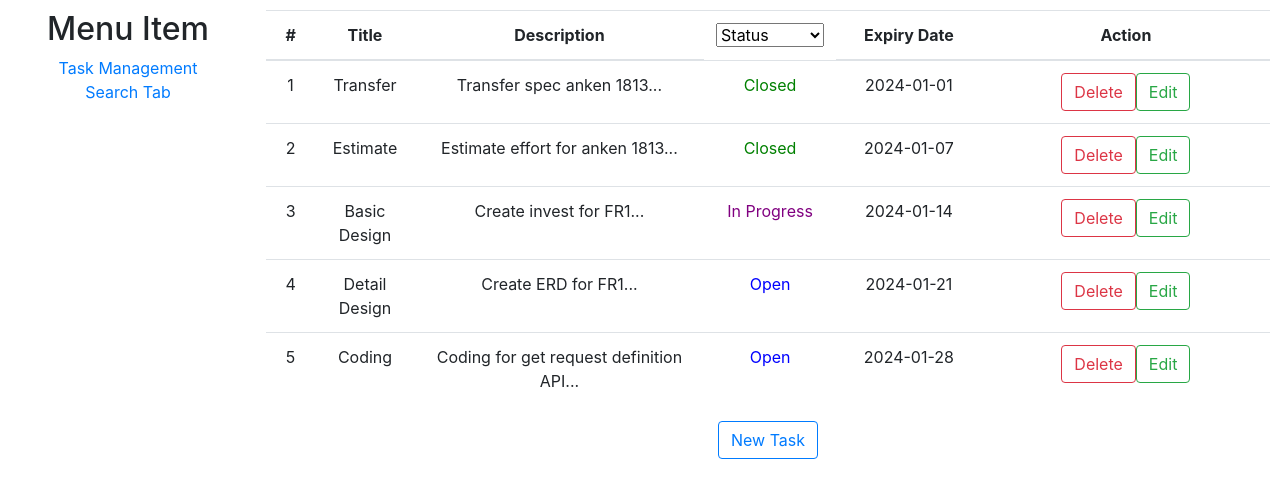
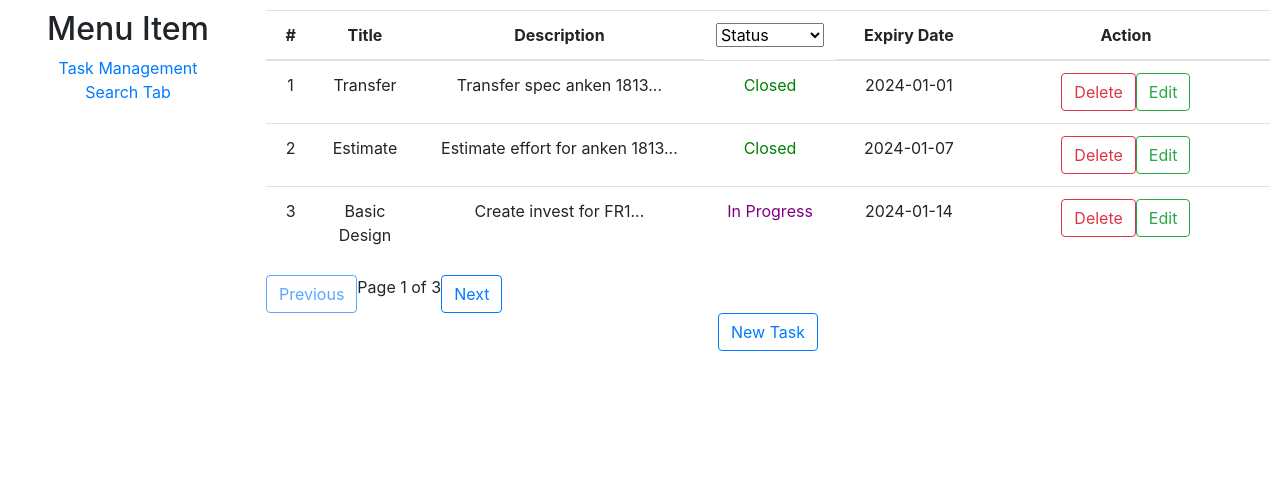
Before and after one commit to nhatyg/taskManagement, a React (Create React App) app: page / in a window 1280 px wide. Shown: the top 498 px of the page. Built offline with nearby package versions, Linux system fonts and the light colour scheme.

Commit message:
add handlePageChange

```diff
--- a/src/components/Search.js
+++ b/src/components/Search.js
@@ -77,8 +77,8 @@ class Search extends React.Component {
           <thead>
             <tr>
               <th style={{ width: "10%" }} className="text-center">#</th>
-              <th style={{ width: "10%" }} className="text-center">Title</th>
-              <th style={{ width: "10%" }} className="text-center">Description</th>
+              <th style={{ width: "20%" }} className="text-center">Title</th>
+              <th style={{ width: "30%" }} className="text-center">Description</th>
               <th style={{ width: "15%" }} >Detail</th>
             </tr>
           </thead>
--- a/src/components/Task.js
+++ b/src/components/Task.js
@@ -18,7 +18,9 @@ class TaskList extends React.Component {
       },
       editingTask: null,
       showForm: false,
-      filterStatus: 'all'
+      filterStatus: 'all',
+      currentPage: 1,
+      tasksPerPage: 3
     };
     this.handleDelete = this.handleDelete.bind(this);
     this.handleAdd = this.handleAdd.bind(this);
@@ -27,6 +29,7 @@ class TaskList extends React.Component {
     this.handleFormSubmit = this.handleFormSubmit.bind(this);
     this.toggleForm = this.toggleForm.bind(this);
     this.handleFilterChange = this.handleFilterChange.bind(this);
+    this.handlePageChange = this.handlePageChange.bind(this);
   }
 
 
@@ -111,6 +114,10 @@ class TaskList extends React.Component {
     });
   }
 
+  handlePageChange(page) {
+    this.setState({ currentPage: page });
+  }
+
   renderItem() {
     const { filterStatus } = this.state;
     const filteredTasks = this.state.tasks.filter(task => {
@@ -185,6 +192,17 @@ class TaskList extends React.Component {
   }
 
   render() {
+    const { filterStatus, currentPage, tasksPerPage } = this.state;
+    const filteredTasks = this.state.tasks.filter(task => {
+      if (filterStatus === 'all') {
+        return true;
+      }
+      return task.status.toString() === filterStatus;
+    });
+    const indexOfLastTask = currentPage * tasksPerPage;
+    const indexOfFirstTask = indexOfLastTask - tasksPerPage;
+    const currentTasks = filteredTasks.slice(indexOfFirstTask, indexOfLastTask);
+
     return (
       <div>
         {this.state.showForm && ( // Show the form only when showForm is true
@@ -242,9 +260,75 @@ class TaskList extends React.Component {
               </tr>
             </thead>
             <tbody>
-              {this.renderItem()}
+              {currentTasks.map((item, index) => {
+                if (this.state.editingTask && this.state.editingTask.id === item.id) {
+                  return (
+                    <tr key={item.id}>
+                      <td>{item.id}</td>
+                      <td>
+                        <input
+                          type="text"
+                          name="title"
+                          value={this.state.editingTask.title}
+                          onChange={this.handleInputChange}
+                        />
+                      </td>
+                      <td>
+                        <input
+                          type="text"
+                          name="description"
+                          value={this.state.editingTask.description}
+                          onChange={this.handleInputChange}
+                        />
+                      </td>
+                      <td>
+                        <select
+                          name="status"
+                          value={this.state.editingTask.status}
+                          onChange={this.handleInputChange}
+                        >
+                          <option value={1}>Open</option>
+                          <option value={2}>In Progress</option>
+                          <option value={3}>Closed</option>
+                        </select>
+                      </td>
+                      <td>
+                        <input
+                          type="date"
+                          name="expiryDate"
+                          value={this.state.editingTask.expiryDate}
+                          onChange={this.handleInputChange}
+                        />
+                      </td>
+                      <td>
+                        <button class="btn btn-outline-success" onClick={this.handleFormSubmit}>Save</button>
+                      </td>
+                    </tr>
+                  );
+                }
+                return (
+                  <tr key={item.id}>
+                    <td>{item.id}</td>
+                    <td>{item.title}</td>
+                    <td>{item.description}</td>
+                    <td><span style={{ color: item.status === 1 ? 'blue' : item.status === 2 ? 'purple' : 'green' }}>
+                      {item.status === 1 ? 'Open' : item.status === 2 ? 'In Progress' : 'Closed'}
+                    </span></td>
+                    <td>{item.expiryDate}</td>
+                    <td>
+                      <button type="button" class="btn btn-outline-danger" onClick={() => this.handleDelete(item.id)}>Delete</button>
+                      <button type="button" class="btn btn-outline-success" onClick={() => this.handleEdit(item)}>Edit</button>
+                    </td>
+                  </tr>
+                );
+              })}
             </tbody>
           </table>
+          <div className="pagination">
+            <button className="btn btn-outline-primary" onClick={() => this.handlePageChange(currentPage - 1)} disabled={currentPage === 1}>Previous</button>
+            <span>Page {currentPage} of {Math.ceil(filteredTasks.length / tasksPerPage)}</span>
+            <button className="btn btn-outline-primary" onClick={() => this.handlePageChange(currentPage + 1)} disabled={currentPage === Math.ceil(filteredTasks.length / tasksPerPage)}>Next</button>
+          </div>
           <button type="button" class="btn btn-outline-primary" onClick={this.toggleForm}>New Task</button>
         </form>
       </div>
--- a/src/mocks/task.js
+++ b/src/mocks/task.js
@@ -24,7 +24,7 @@ export const taskData = [
     id: 4,
     title: "Detail Design",
     description: "Create ERD for FR1...",
-    status: 1,
+    status: 2,
     expiryDate: "2024-01-21"
   },
   {
@@ -34,5 +34,26 @@ export const taskData = [
     description: "Coding for get request definition API...",
     status: 1,
     expiryDate: "2024-01-28"
+  },
+  {
+    id: 6,
+    title: "PCL",
+    description: "Create testcase for UT manual...",
+    status: 1,
+    expiryDate: "2024-02-03"
+  },
+  {
+    id: 7,
+    title: "UT manual",
+    description: "Get EVD UT manual for anken 1813...",
+    status: 1,
+    expiryDate: "2024-02-10"
+  },
+  {
+    id: 8,
+    title: "Testscript",
+    description: "Coverage source code anken 1813...",
+    status: 1,
+    expiryDate: "2024-02-17"
   }
 ];
```
